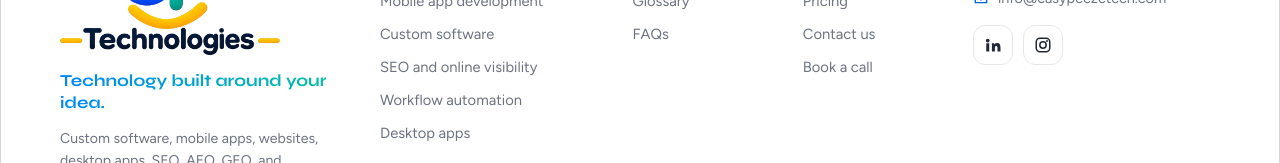
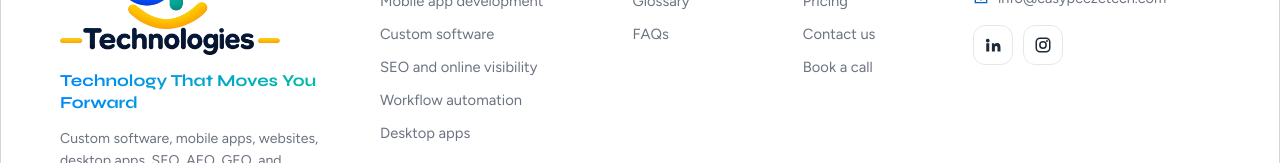
Before and after one commit to Ahmedhussainpvtt/Easypeezetech, a React (Vite) app: page / in a window 1280 px wide. Shown: the part 5242-5405 px from the top of the page. Built offline with nearby package versions, Linux system fonts and the light colour scheme.

Commit message:
Update tagline to Technology That Moves You Forward

```diff
--- a/src/data/site.js
+++ b/src/data/site.js
@@ -2,7 +2,7 @@ export const BRAND = 'EasyPeeze Technologies'
 export const EMAIL = 'info@easypeezetech.com'
 export const SITE = 'https://easypeezetech.com'
 export const BOOKING_URL = 'https://calendly.com/easypeeze/30min'
-export const TAGLINE = 'Technology built around your idea.'
+export const TAGLINE = 'Technology That Moves You Forward'
 export const LOCATION = 'Hyderabad, Telangana, India'
 export const SOCIALS = [
   { id: 'linkedin', label: 'LinkedIn', href: 'https://www.linkedin.com/company/easypeezetech' },
```
Also changed, not shown: public/llms-full.txt, public/llms.txt.
